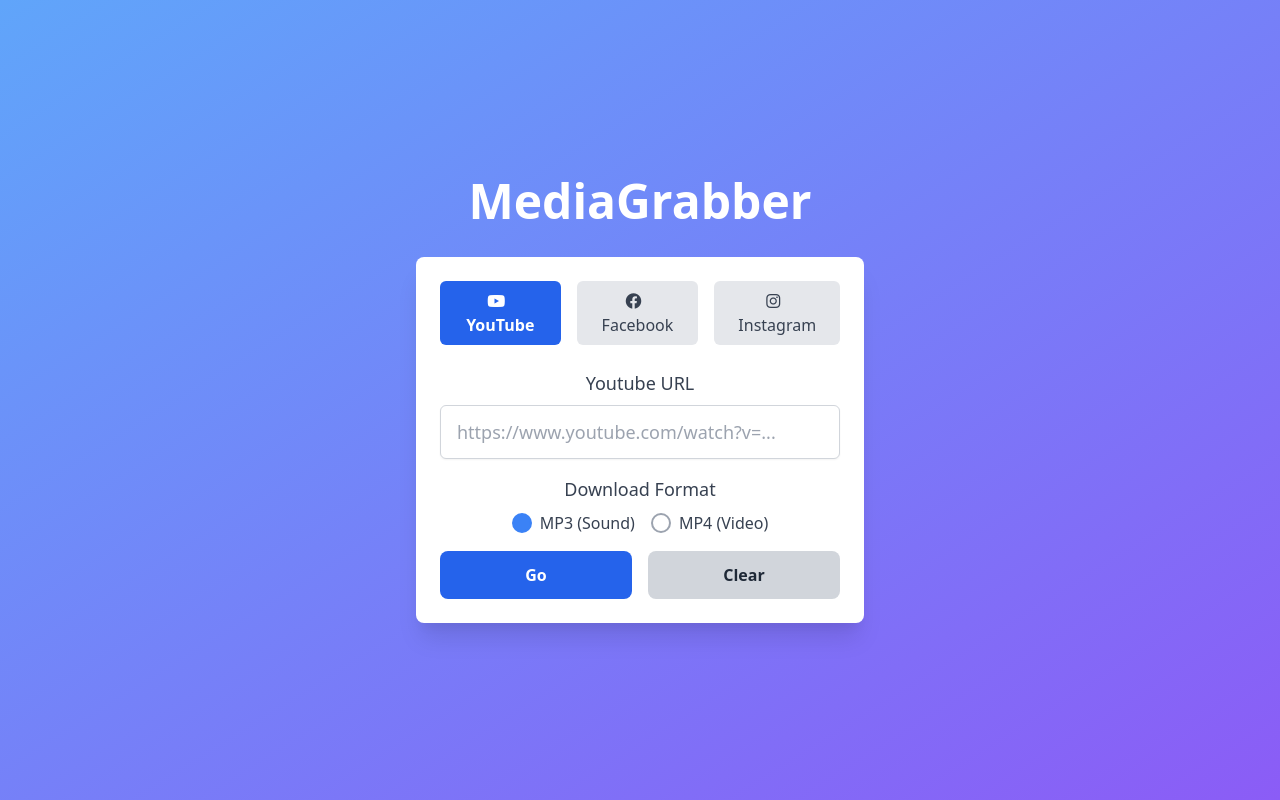
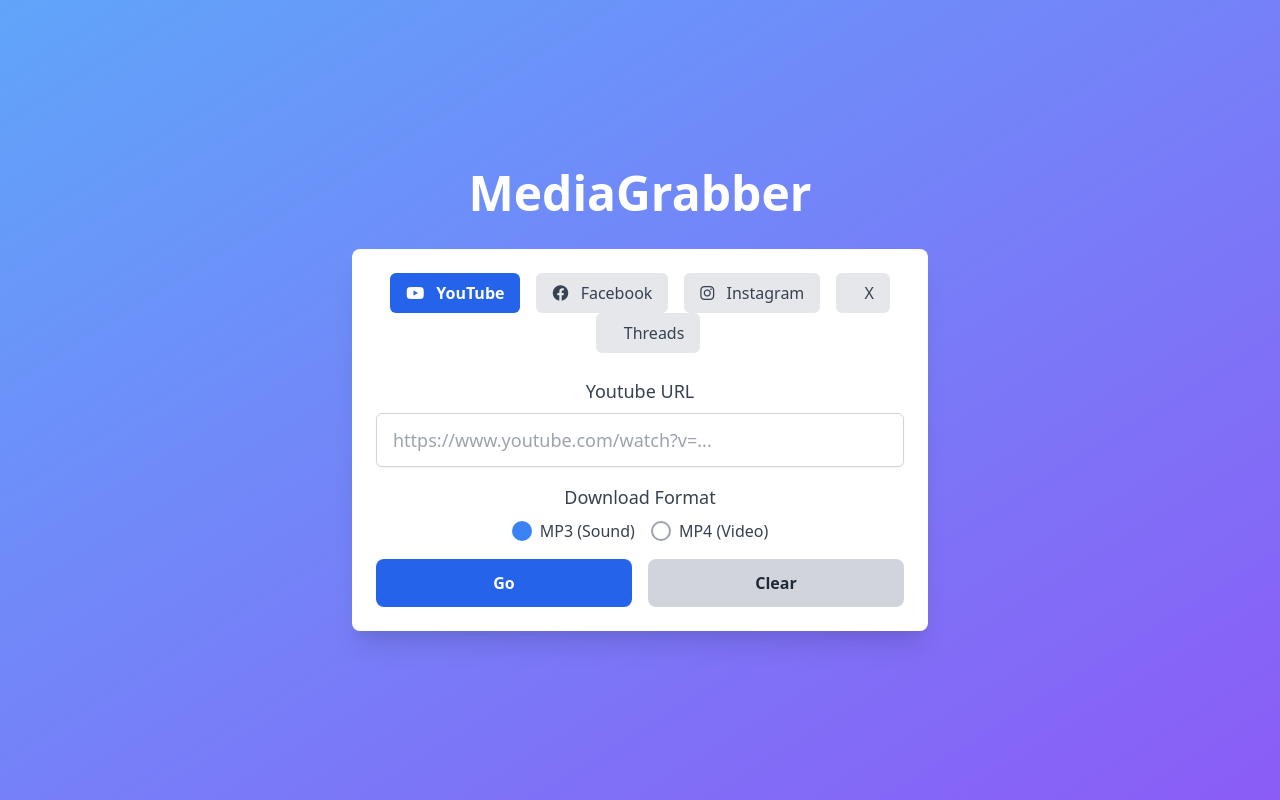
Before and after one commit to sacahan/MediaGrabber, a Svelte app in the folder frontend/: page / in a window 1280 px wide. Built offline with nearby package versions, Linux system fonts and the light colour scheme.

Commit message:
feat: add support for X (Twitter) and Threads

```diff
--- a/frontend/src/App.svelte
+++ b/frontend/src/App.svelte
@@ -1,6 +1,6 @@
 <script>
   // Svelte 響應式狀態定義
-  let activeTab = "youtube"; // 當前選中的分頁 (youtube, facebook, instagram)
+  let activeTab = "youtube"; // 當前選中的分頁 (youtube, facebook, instagram, x, threads)
   let url = ""; // URL 輸入框的值
   let title = ""; // 影片標題
   let thumbnail = ""; // 影片縮圖 URL
@@ -60,9 +60,15 @@
     } else if (tabKey === "facebook") {
       urlInputPlaceholder = "https://www.facebook.com/...";
       selectedFormat = "mp4"; // Facebook 預設 MP4
-    } else {
+    } else if (tabKey === "instagram") {
       urlInputPlaceholder = "https://www.instagram.com/...";
       selectedFormat = "mp4"; // Instagram 預設 MP4
+    } else if (tabKey === "x") {
+      urlInputPlaceholder = "https://x.com/...";
+      selectedFormat = "mp4"; // X 預設 MP4
+    } else if (tabKey === "threads") {
+      urlInputPlaceholder = "https://www.threads.net/...";
+      selectedFormat = "mp4"; // Threads 預設 MP4
     }
   }
 
@@ -100,6 +106,14 @@
       }
     } else if (activeTab === "instagram") {
       if (val.includes("instagram.com")) {
+        showMeta = true;
+      }
+    } else if (activeTab === "x") {
+      if (val.includes("x.com") || val.includes("twitter.com")) {
+        showMeta = true;
+      }
+    } else if (activeTab === "threads") {
+      if (val.includes("threads.net")) {
         showMeta = true;
       }
     }
@@ -278,9 +292,9 @@
         MediaGrabber
       </h1>
       <div class="flex justify-center">
-        <div class="w-full max-w-md">
+        <div class="w-full max-w-xl">
           <div class="bg-white rounded-lg shadow-xl p-6">
-            <nav class="flex space-x-4 mb-6 justify-center" aria-label="Platform tabs">
+            <nav class="flex space-x-4 mb-6 justify-center flex-wrap" aria-label="Platform tabs">
               <button
                 on:click={() => handleTabClick("youtube")}
                 class="{activeTab === 'youtube' ? activeTabClasses.active : activeTabClasses.inactive}"
@@ -304,6 +318,22 @@
                 aria-selected={activeTab === "instagram"}
               >
                 <i class="fab fa-instagram mr-2"></i> Instagram
+              </button>
+              <button
+                on:click={() => handleTabClick("x")}
+                class="{activeTab === 'x' ? activeTabClasses.active : activeTabClasses.inactive}"
+                role="tab"
+                aria-selected={activeTab === "x"}
+              >
+                <i class="fab fa-x-twitter mr-2"></i> X
+              </button>
+              <button
+                on:click={() => handleTabClick("threads")}
+                class="{activeTab === 'threads' ? activeTabClasses.active : activeTabClasses.inactive}"
+                role="tab"
+                aria-selected={activeTab === "threads"}
+              >
+                <i class="fab fa-threads mr-2"></i> Threads
               </button>
             </nav>
 
```
Also changed, not shown: 2 other files (tests, documents, lock files or other folders).
